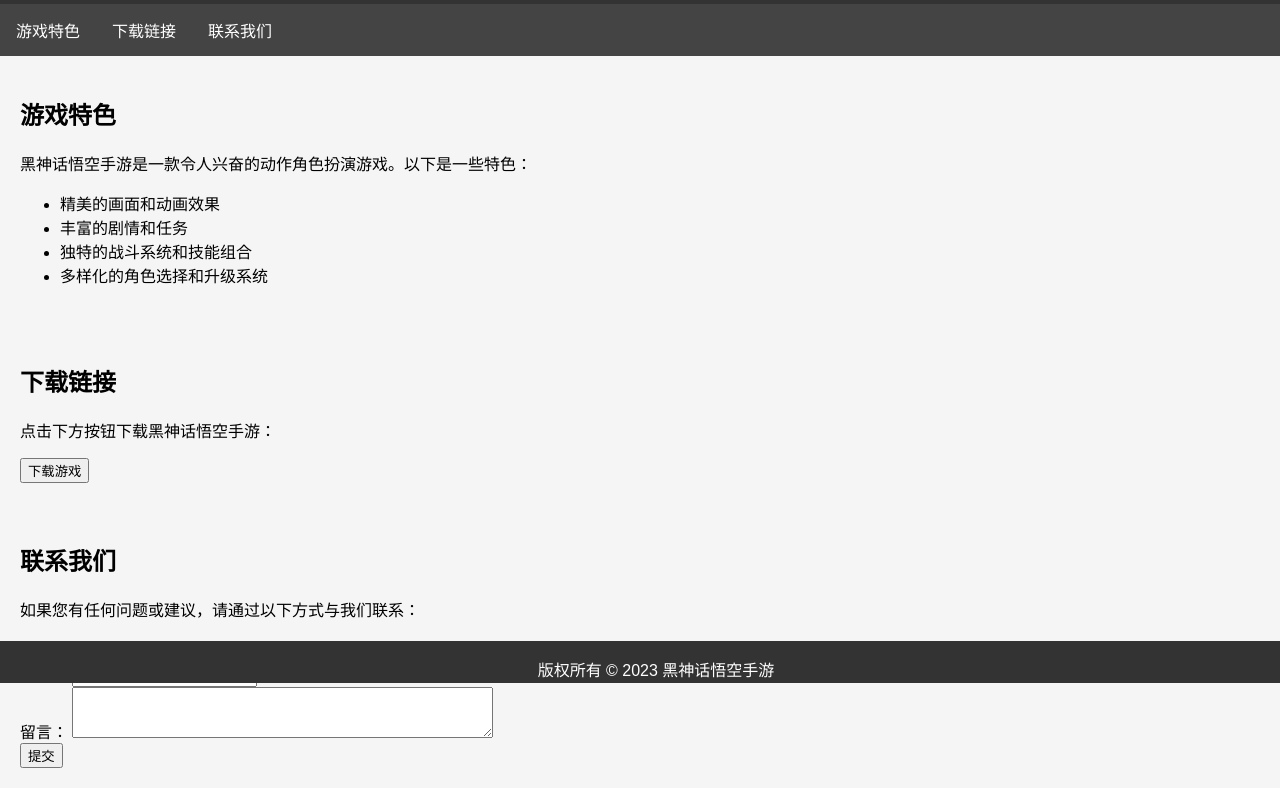
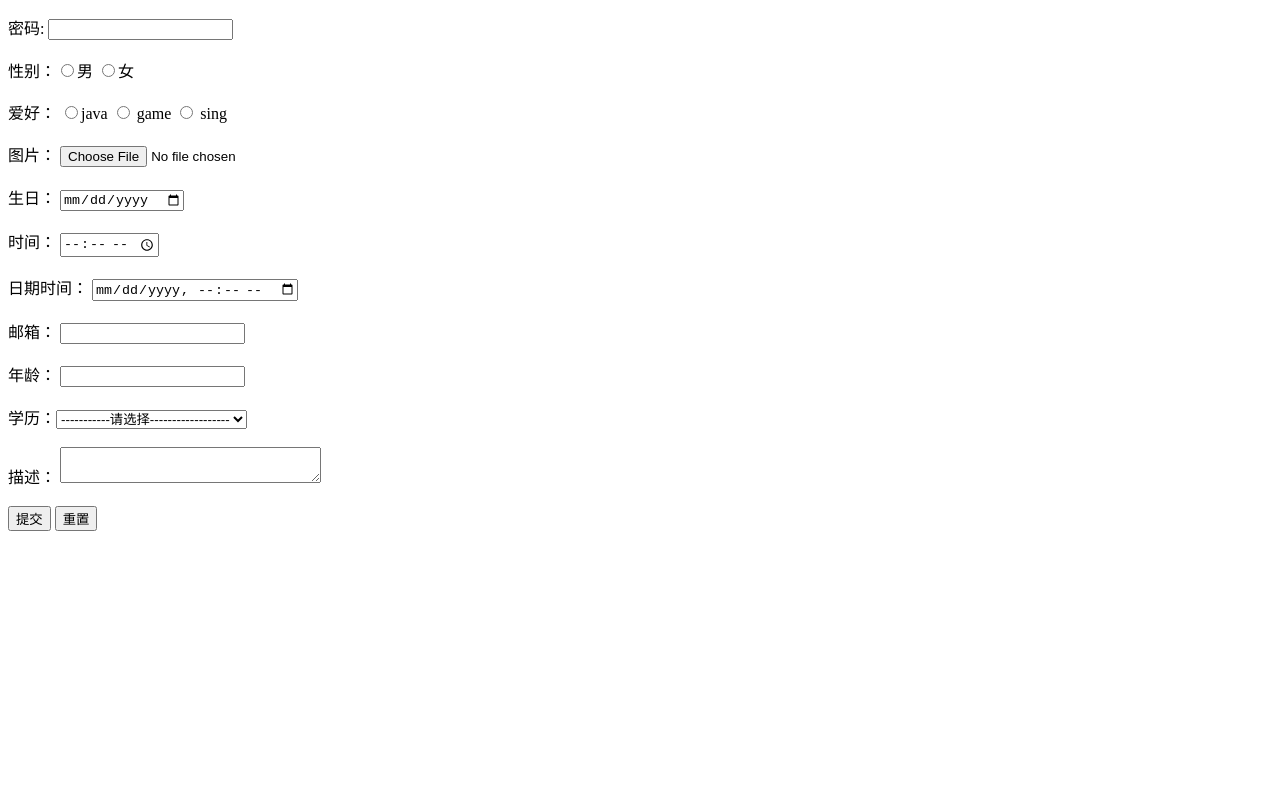
Before and after one commit to xiaoxue134/softerwareTest01, a plain HTML site: page index.html in a window 1280 px wide. Shown: the part 117-905 px from the top of the page. After the commit the page ends 800 px from the top, so only its background shows below. Drawn offline with Linux system fonts and the light colour scheme.

Commit message:
second justify

```diff
--- a/index.html
+++ b/index.html
@@ -1,95 +1,41 @@
 <!DOCTYPE html>
-<html>
+<html lang="en">
 <head>
-    <title>黑神话悟空手游</title>
-    <style>
-        /* 添加一些基本的样式 */
-        body {
-            font-family: Arial, sans-serif;
-            margin: 0;
-            padding: 0;
-            background-color: #f5f5f5;
-        }
-        header {
-            background-color: #333;
-            color: white;
-            text-align: center;
-            padding: 1em;
-        }
-        nav {
-            background-color: #444;
-            overflow: hidden;
-        }
-        nav a {
-            float: left;
-            display: block;
-            color: white;
-            text-align: center;
-            padding: 14px 16px;
-            text-decoration: none;
-        }
-        nav a:hover {
-            background-color: #ddd;
-            color: black;
-        }
-        section {
-            padding: 20px;
-            /* margin-bottom: 20px; */
-        }
-        footer {
-            background-color: #333;
-            color: white;
-            text-align: center;
-            padding: 1em;
-            position: fixed;
-            bottom: 0;
-            width: 100%;
-            height: 10px;
-        }
-    </style>
+    <meta charset="UTF-8">
+    <meta name="viewport" content="width=device-width, initial-scale=1.0">
+    <title>Document</title>
 </head>
 <body>
-    <header>
-        <h1>欢迎来到黑神话悟空手游</h1>
-    </header>
-    <nav>
-        <a href="#features">游戏特色</a>
-        <a href="#download">下载链接</a>
-        <a href="#contact">联系我们</a>
-    </nav>
-    <section id="features">
-        <h2>游戏特色</h2>
-        <p>黑神话悟空手游是一款令人兴奋的动作角色扮演游戏。以下是一些特色：</p>
-        <ul>
-            <li>精美的画面和动画效果</li>
-            <li>丰富的剧情和任务</li>
-            <li>独特的战斗系统和技能组合</li>
-            <li>多样化的角色选择和升级系统</li>
-        </ul>
-    </section>
-    <section id="download">
-        <h2>下载链接</h2>
-        <p>点击下方按钮下载黑神话悟空手游：</p>
-        <button onclick="window.location.href='https://www.example.com/download'">下载游戏</button>
-    </section>
-    <section id="contact">
-        <h2>联系我们</h2>
-        <p>如果您有任何问题或建议，请通过以下方式与我们联系：</p>
-        <form action="/contact" method="post">
-            <label for="name">姓名：</label>
-            <input type="text" id="name" name="name" required>
-            <br>
-            <label for="email">邮箱：</label>
-            <input type="email" id="email" name="email" required>
-            <br>
-            <label for="message">留言：</label>
-            <textarea id="message" name="message" rows="3" cols="50" required></textarea>
-            <br>
-            <input type="submit" value="提交">
-        </form>
-    </section>
-    <footer>
-        版权所有 &copy; 2023 黑神话悟空手游
-    </footer>
+    <h1> 个人简历</h1>
+    <form action="" method="post">
+        姓名：<input type = "text" name = "name"> <br><br>
+        密码: <input type = "password" name = "password"> <br><br>
+        性别：<input type ="radio" name = "gender"  value ="1">男
+              <label><input type ="radio" name = "gender"  value ="2">女<br><br>
+        爱好：<label> <input type = "radio" name ="hobby" value = "java">java</label>
+              <label> <input type = "radio"  name ="hobby" value = "game"> game</label>
+              <label> <input type = "radio"  name ="hobby" value = "sing"> sing</label><br><br>
+        图片： <input type = "file" name = "image">  <br><br>
+        生日： <input type = "date" name = "birthday"> <br><br>
+        时间： <input type = "time" name = " time"> <br><br>
+        日期时间： <input type = "datetime-local" name = "datetime"> <br><br>
+        邮箱： <input type = email name = "email"><br><br>
+        年龄： <input type = "number" name = "age"> <br><br>
+        学历：<select  name = "degree">
+            <option value = "">-----------请选择------------------</option>
+            <option value = "1">大专</option>
+            <option value = "2">本科</option>
+            <option value = "3">硕士</option>
+            <option value = "4">博士</option>
+        </select> <br><br>
+        描述： <textarea name = "description" cols ="30" rows = "2"></textarea> <br><br>
+        <input type = "hidden" name = "id" value ="1">
+
+       <!--  <!表单常见按钮>
+            -->
+        <input type ="submit" value = "提交">
+      <!--   <input type ="button" value = "按钮"> -->
+        <input type ="reset" value = "重置">
+    </form>
 </body>
 </html>
```
